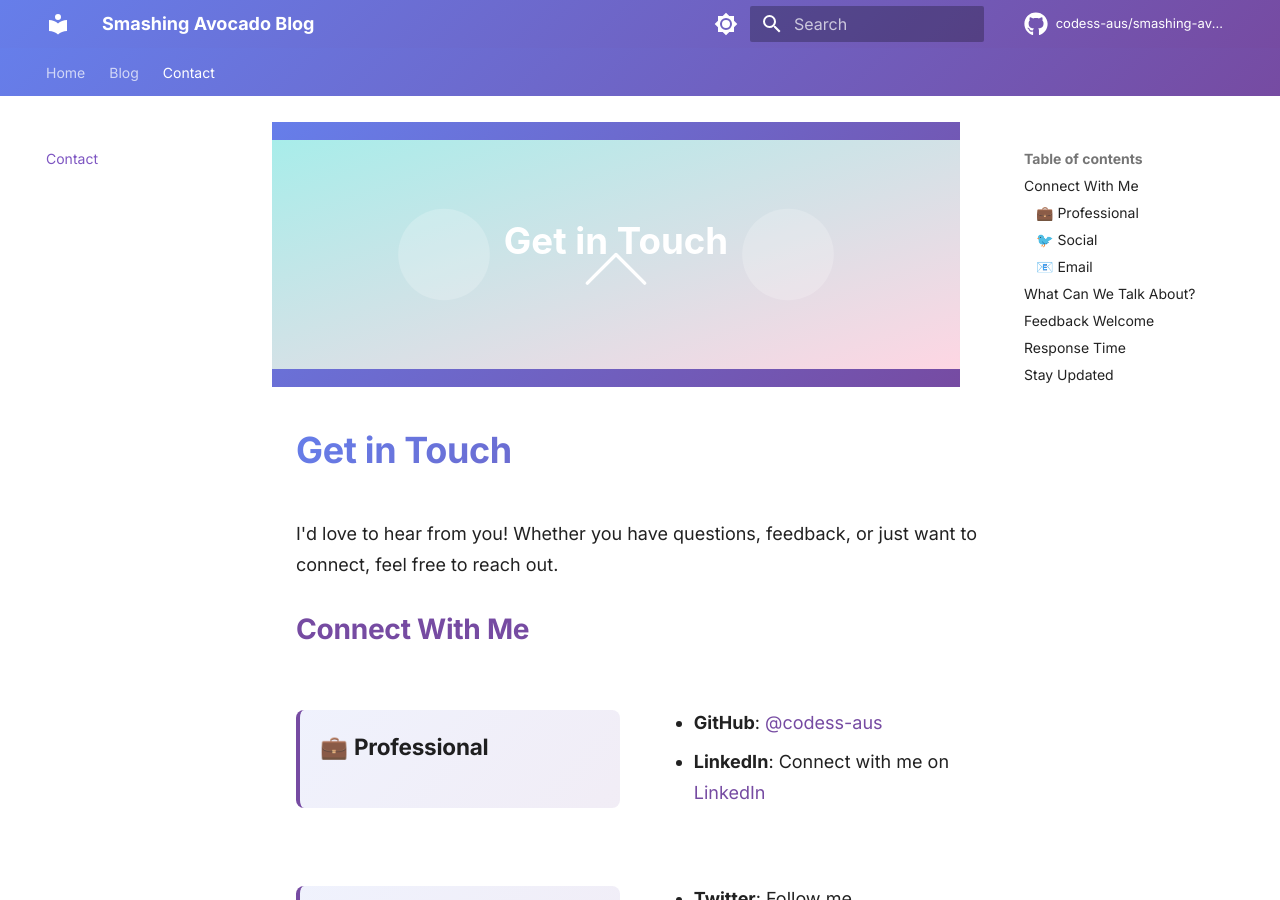
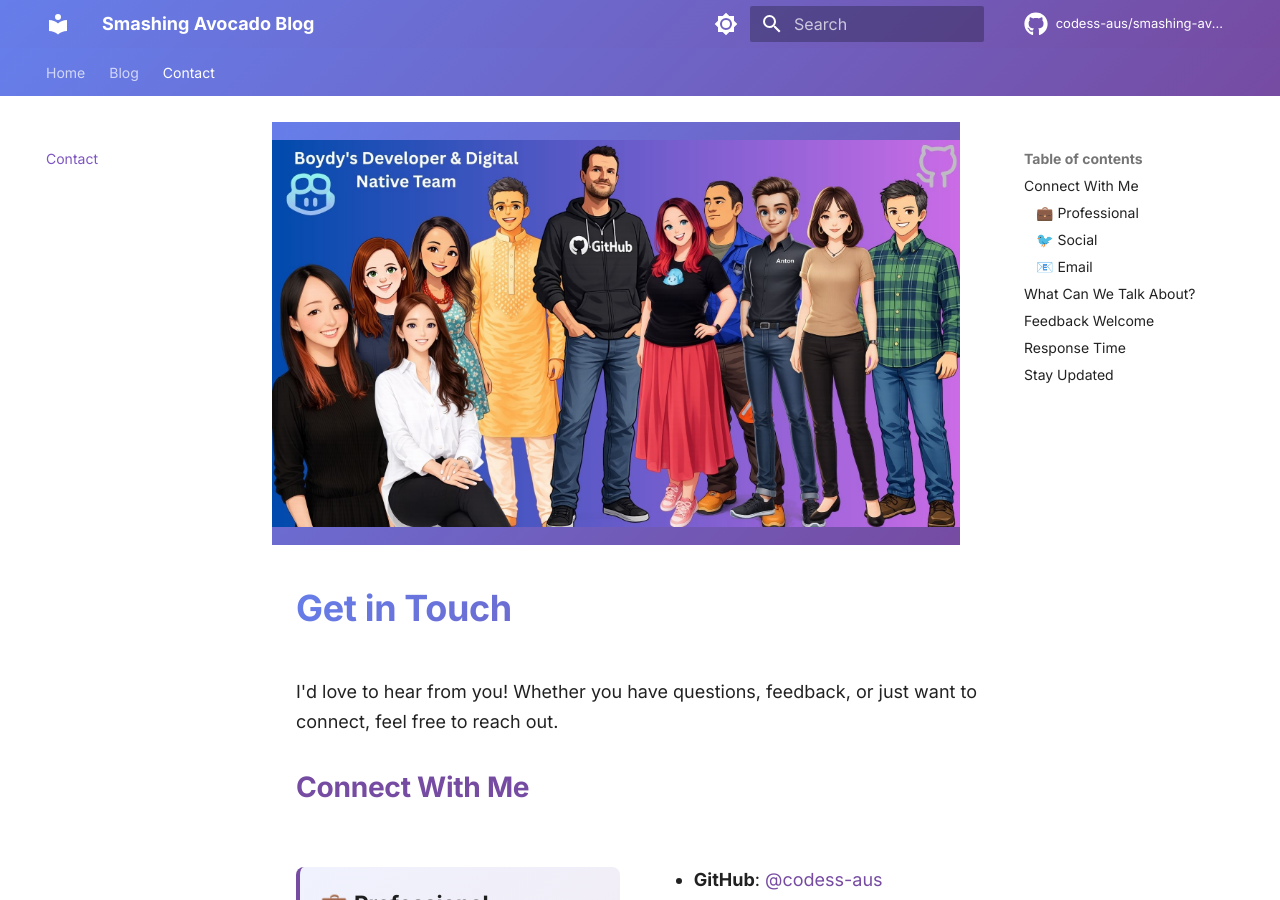
Before and after one commit to codess-aus/smashing-avocado, an MkDocs documentation site: the page built from docs/contact.md, in a window 1280 px wide and 900 px high. Built offline with MkDocs 1.6.1 and Material for MkDocs 9.7.7, drawn with Linux system fonts in a browser that asks for light colours; comment, search, counter and statistics services are not loaded.

Commit message:
Update contact page hero image and correct LinkedIn URL

```diff
--- a/docs/contact.md
+++ b/docs/contact.md
@@ -4,7 +4,7 @@ description: Get in touch with me
 ---
 
 <div class="hero-section" markdown="1">
-![Hero Image](images/contact-hero.svg){ .hero-image }
+![Hero Image](images/contact2.jpg){ .hero-image }
 </div>
 
 # Get in Touch
@@ -18,7 +18,7 @@ I'd love to hear from you! Whether you have questions, feedback, or just want to
 ### 💼 **Professional**
 
 - **GitHub**: [@codess-aus](https://github.com/codess-aus)
-- **LinkedIn**: Connect with me on [LinkedIn](https://www.linkedin.com/)
+- **LinkedIn**: Connect with me on [LinkedIn](https://www.linkedin.com/in/michellesandford)
 
 ### 🐦 **Social**
 
```
Also changed, not shown: docs/images/contact2.jpg (added).
